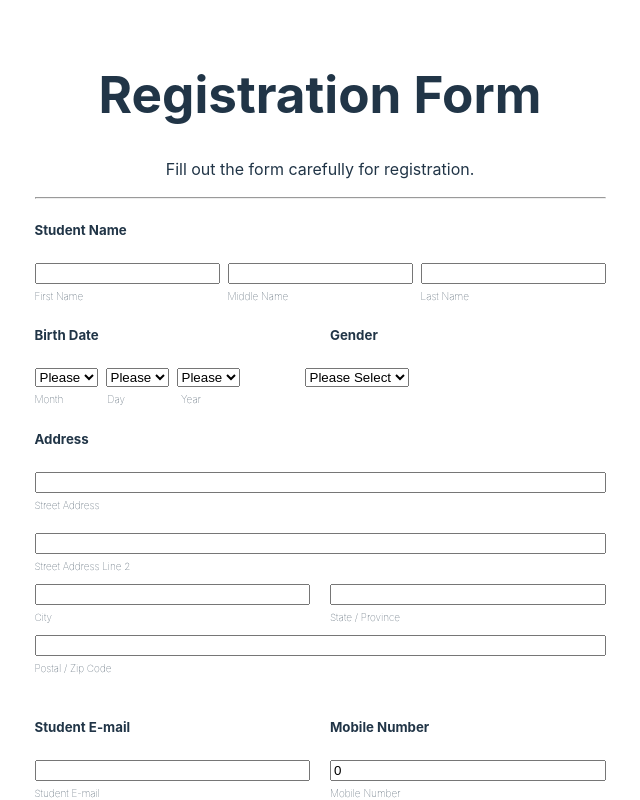
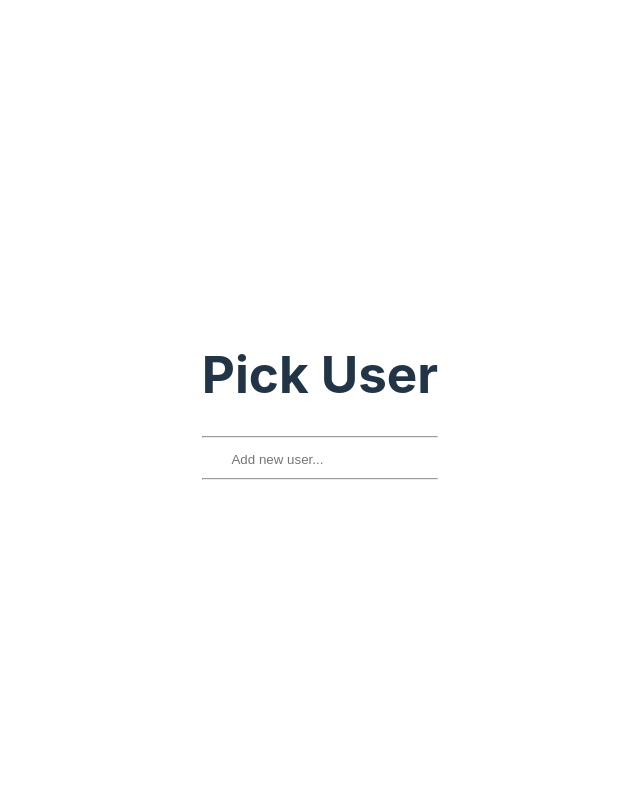
Before and after one commit to Sumit-Malviya/Tasks, a React (Vite) app: page / in a window 1280 px wide. Shown: the top 800 px of the page, without its empty margins (320-960 px from the left). Built offline with nearby package versions, Linux system fonts and the light colour scheme.

Commit message:
Chip Component Version-1

```diff
--- /dev/null
+++ b/src/Task-4/ChipComponent.jsx
@@ -0,0 +1,118 @@
+import { useState } from "react";
+
+const list = [
+  {
+    id: 1,
+    name: "Sumit",
+  },
+  {
+    id: 2,
+    name: "Ankit",
+  },
+  {
+    id: 3,
+    name: "Shaktiman",
+  },
+];
+
+const ChipComponent = () => {
+  const [mainList, setMainList] = useState(list);
+
+  const [onFocus, setOnFocus] = useState(false);
+
+  const [userInput, setUserInput] = useState("");
+
+  const [adduser, setAddUser] = useState([]);
+
+  const OnInputFocus = () => {
+    const isActive = !onFocus;
+    setOnFocus(isActive);
+  };
+
+  const OnInputChange = (e) => {
+    const { value } = e.target; // value = e.target.value
+    setUserInput(value);
+
+    const UpdatedList = list.filter(
+      (obj) => obj.name.toLowerCase().search(value.toLowerCase()) !== -1
+    );
+
+    setMainList(UpdatedList);
+  };
+
+  const OnNameClick = (id) => {
+    const SelectedName = list.filter((obj) => obj.id === id);
+    console.log("ln 45 selected names", SelectedName);
+    setAddUser((prev) => [...prev, ...SelectedName]);
+
+    setMainList((prev) => prev.filter((obj) => obj.id !== id));
+  };
+
+  const OnDelete = (id) => {
+    setAddUser((prev) => prev.filter((obj) => obj.id !== id));
+    const deletedName = adduser.find((obj) => obj.id === id);
+    setMainList((prev) => [...prev, deletedName]);
+  };
+
+  console.log("ln 57 add user list:", adduser);
+
+  return (
+    <div>
+      <h1>Pick User</h1>
+
+      <hr />
+      <div>
+        {adduser.map((obj) => (
+          <span
+            key={obj.id}
+            style={{
+              margin: "4px",
+              padding: "4px",
+            }}
+          >
+            {obj.name}
+            <button
+              onClick={() => OnDelete(obj.id)}
+              style={{
+                width: "40px",
+                height: "40px",
+                padding: "4px",
+                margin: "2px",
+              }}
+            >
+              X
+            </button>
+          </span>
+        ))}
+        <input
+          style={{ border: "none" }}
+          placeholder="Add new user..."
+          onFocus={OnInputFocus}
+          // onBlur={() => setOnFocus(false)}
+          onChange={OnInputChange}
+          value={userInput}
+        />
+      </div>
+
+      <hr />
+      {onFocus && (
+        <div
+          style={{
+            display: "flex",
+            flexDirection: "column",
+          }}
+        >
+          {mainList.map((obj) => {
+            return (
+              <p onClick={() => OnNameClick(obj.id)} key={obj.id}>
+                {obj.name}
+              </p>
+            );
+          })}
+        </div>
+      )}
+    </div>
+  );
+};
+
+export default ChipComponent;
--- a/src/main.jsx
+++ b/src/main.jsx
@@ -6,7 +6,7 @@ import "./index.css";
 // import TodoList from './TodoList.jsx'
 // import HobbyList from './HobbyPractise.jsx'
 // import { ToastContainer } from 'react-toastify'
-// import HobbiesFiller from './HobbyFillerOptimized.jsx'
+import HobbiesFiller from "./HobbyFillerOptimized.jsx";
 // import EventHandling from './Event.jsx'
 // import EventBind from './EventBind.jsx'
 // import Mounting from './ComponentLifecycle/Mounting.jsx'
@@ -15,11 +15,13 @@ import "./index.css";
 import ProfileObj from "./useState/nonPrimitive.jsx";
 import RegistrationForm from "./RegistrationFC.jsx";
 import HobbiesFunc from "./staleClosure/prevState.jsx";
+import ShowProducts from "./NetworkingAPI/API.jsx";
+import APICalling from "./NetworkingAPI/TaskAPI.jsx";
+import ChipComponent from "./Task-4/ChipComponent.jsx";
 
 ReactDOM.createRoot(document.getElementById("root")).render(
   <>
-    {" "}
-    <RegistrationForm />
+    <ChipComponent />
   </>
 );
 
```
